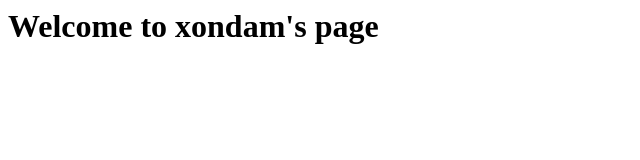
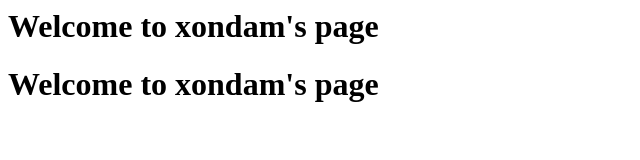
Before and after one commit to niagoum/niagoum.github.io, a plain HTML site: page index.html in a window 1280 px wide. Shown: the whole page, without its empty margins (0-640 px from the left). Drawn offline with Linux system fonts and the light colour scheme.

Commit message:
Update index.html

```diff
--- a/index.html
+++ b/index.html
@@ -4,5 +4,6 @@
   </head>
   <body>
   <h1>Welcome to xondam's page</h1>
+      <h1>Welcome to xondam's page</h1>
   </body>
 </html>
```
